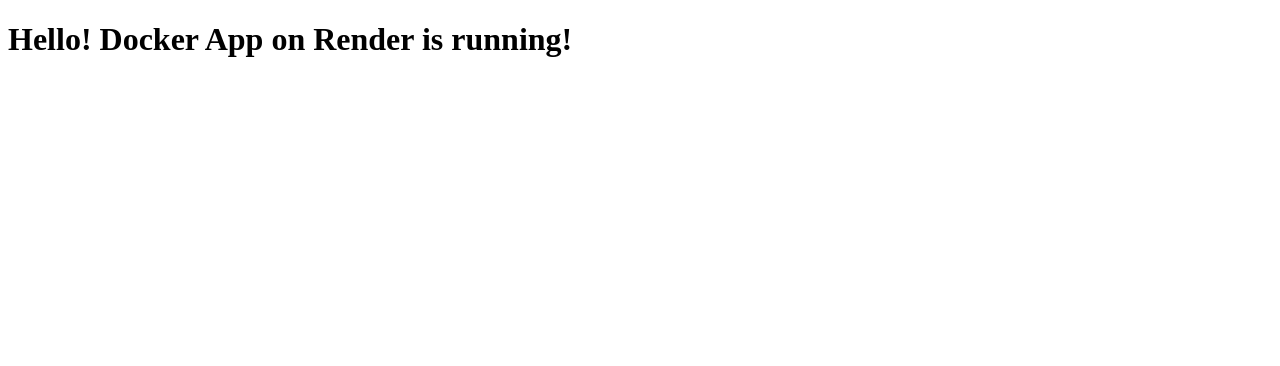
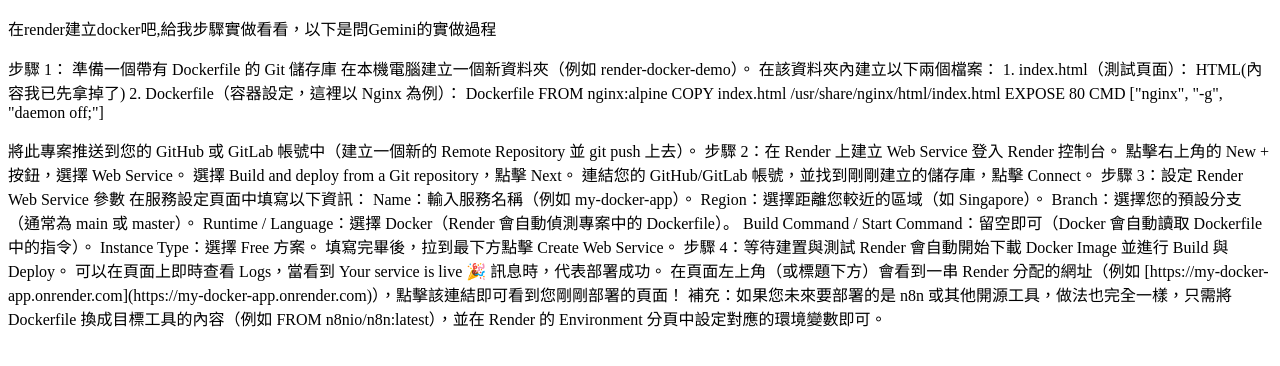
Before and after one commit to 009kevinwang-hash/render-docker-demo, a plain HTML site: page index.html in a window 1280 px wide. Drawn offline with Linux system fonts and the light colour scheme.

Commit message:
20260929_modify

```diff
--- a/index.html
+++ b/index.html
@@ -1,7 +1,56 @@
 <!DOCTYPE html>
-<html>
-<head><title>Render Docker Success</title></head>
+<html lang="zh-Hant">
+<head>
+    <meta charset="UTF-8">
+    <meta name="viewport" content="width=device-width, initial-scale=1.0">
+    <title>render-docker-demo</title>
+</head>
 <body>
-  <h1>Hello! Docker App on Render is running!</h1>
+    <p>在render建立docker吧,給我步驟實做看看，以下是問Gemini的實做過程
+
+    <P>步驟 1：
+        準備一個帶有 Dockerfile 的 Git 儲存庫
+    在本機電腦建立一個新資料夾（例如 render-docker-demo）。
+    在該資料夾內建立以下兩個檔案：
+    1.
+    index.html（測試頁面）：
+    HTML(內容我已先拿掉了)
+
+    2.
+    Dockerfile（容器設定，這裡以 Nginx 為例）：
+    Dockerfile
+    FROM nginx:alpine
+    COPY index.html /usr/share/nginx/html/index.html
+    EXPOSE 80
+    CMD ["nginx", "-g", "daemon off;"]</P>
+
+
+
+
+
+    將此專案推送到您的 GitHub 或 GitLab 帳號中（建立一個新的 Remote Repository 並 git push 上去）。
+    步驟 2：在 Render 上建立 Web Service
+    登入 Render 控制台。
+    點擊右上角的 New + 按鈕，選擇 Web Service。
+    選擇 Build and deploy from a Git repository，點擊 Next。
+    連結您的 GitHub/GitLab 帳號，並找到剛剛建立的儲存庫，點擊 Connect。
+    步驟 3：設定 Render Web Service 參數
+    在服務設定頁面中填寫以下資訊：
+    Name：輸入服務名稱（例如 my-docker-app）。
+    Region：選擇距離您較近的區域（如 Singapore）。
+    Branch：選擇您的預設分支（通常為 main 或 master）。
+    Runtime / Language：選擇 Docker（Render 會自動偵測專案中的 Dockerfile）。
+    Build Command / Start Command：留空即可（Docker 會自動讀取 Dockerfile 中的指令）。
+    Instance Type：選擇 Free 方案。
+    填寫完畢後，拉到最下方點擊 Create Web Service。
+    步驟 4：等待建置與測試
+    Render 會自動開始下載 Docker Image 並進行 Build 與 Deploy。
+    可以在頁面上即時查看 Logs，當看到 Your service is live 🎉 訊息時，代表部署成功。
+    在頁面左上角（或標題下方）會看到一串 Render 分配的網址（例如
+    [https://my-docker-app.onrender.com](https://my-docker-app.onrender.com)），點擊該連結即可看到您剛剛部署的頁面！
+    補充：如果您未來要部署的是 n8n 或其他開源工具，做法也完全一樣，只需將 Dockerfile 換成目標工具的內容（例如 FROM n8nio/n8n:latest），並在 Render 的 Environment
+    分頁中設定對應的環境變數即可。
+</p>
+
 </body>
 </html>
```
